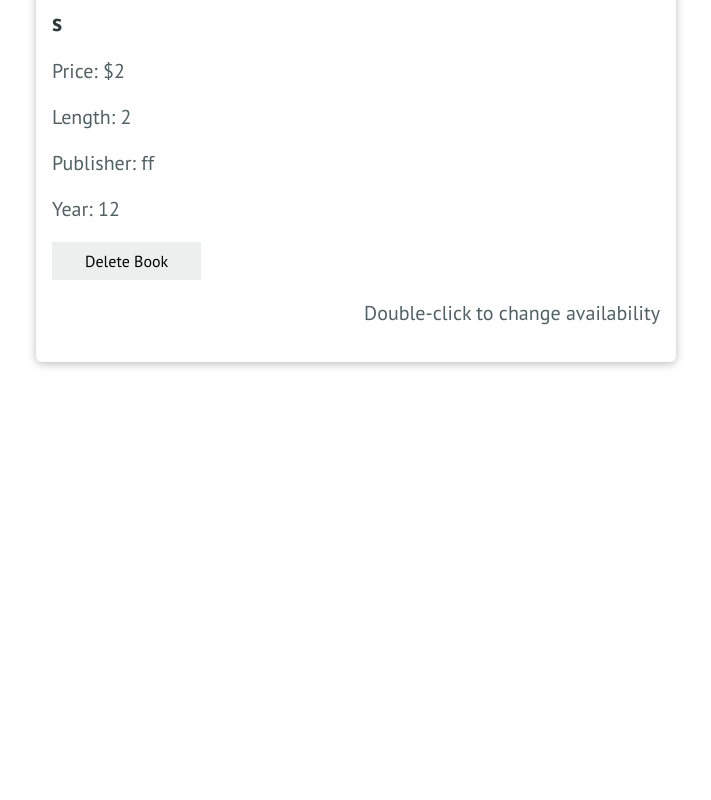
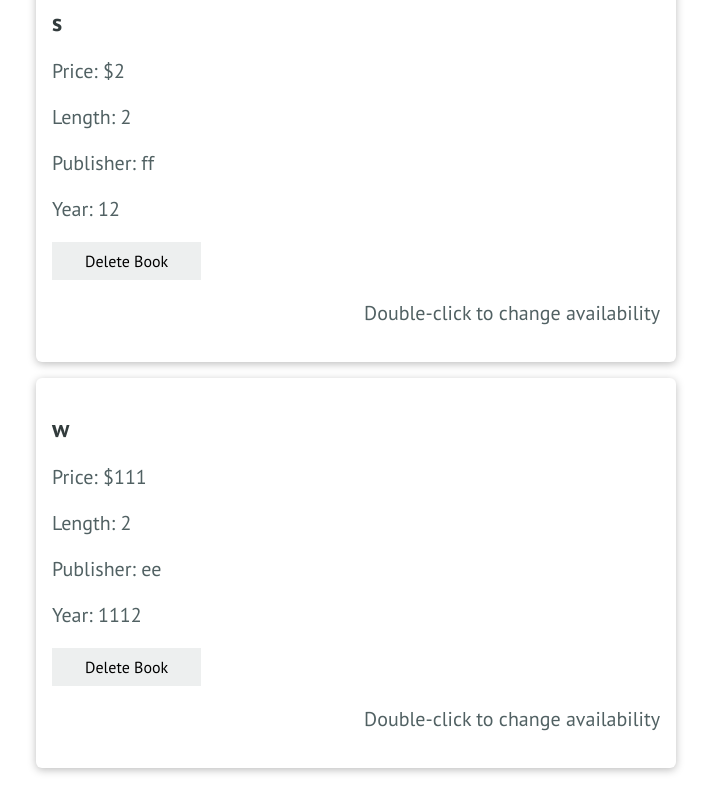
Before and after one commit to VinczeChris-FS/final-project, a React (Create React App) app in the folder frontend/: page / in a window 1280 px wide. Shown: the part 1608-2408 px from the top of the page, without its empty margins (284-995 px from the left). Before the commit the page ends 2002 px from the top, so only its background shows below. Built offline with nearby package versions, Linux system fonts and the light colour scheme; data requests are answered from the project's data file.

Commit message:
Add update to db.json

```diff
--- a/frontend/db.json
+++ b/frontend/db.json
@@ -26,6 +26,15 @@
       "year": 12,
       "inStock": true,
       "id": 3
+    },
+    {
+      "title": "w",
+      "price": 111,
+      "length": 2,
+      "publisher": "ee",
+      "year": 1112,
+      "inStock": true,
+      "id": 4
     }
   ]
 }
--- a/frontend/src/App.js
+++ b/frontend/src/App.js
@@ -41,6 +41,7 @@ function App() {
   async function addBook(passedBook) {
     // POST to db.json
     const res = await axios.post("http://localhost:8000/books", passedBook);
+    // New object from Axios data property
     const data = res.data;
     // Set useState hook to copy with spread and add new object
     setBooks([...books, data]);
@@ -62,8 +63,18 @@ function App() {
   // Async named function
   async function fetchBooks() {
     // GET from db.json
-    const res = await axios("http://localhost:8000/books");
-    // Array of objects
+    const res = await axios.get("http://localhost:8000/books");
+    // Array of objects from Axios data property
+    const data = res.data;
+    // console.log(data);
+    return data;
+  }
+
+  //* Read book function
+  async function fetchBook(id) {
+    // GET by id from db.json
+    const res = await axios.get(`http://localhost:8000/books/${id}`);
+    // Array of objects from Axios data property
     const data = res.data;
     // console.log(data);
     return data;
@@ -71,13 +82,28 @@ function App() {
 
   //* Update availability function
   // Pass in as props to BookList component
-  function updateAvailability(id) {
-    // console.log("update", id);
+  async function updateAvailability(id) {
+    // Call above function
+    const bookToToggle = await fetchBook(id);
+    // Toggle inStock property
+    const updatedBook = { ...bookToToggle, inStock: !bookToToggle.inStock };
+    // PUT in db.json
+    const res = await axios.put(
+      `http://localhost:8000/books/${id}`,
+      updatedBook
+    );
+    // New updated object from Axios data property
+    const data = res.data;
+
+    // For UI, so no reload needed
     // Set useState hook to copy with spread and change inStock property to opposite
-    // Of books with passed id or don't change any properties
+    // Of book with passed id or don't change any properties
+    // Set useState hook to copy with spread and change inStock property of new object
+    // Of book with passed id or don't change any properties
     setBooks(
       books.map((book) =>
-        book.id === id ? { ...book, inStock: !book.inStock } : book
+        // book.id === id ? { ...book, inStock: !book.inStock } : book
+        book.id === id ? { ...book, inStock: data.inStock } : book
       )
     );
   }
@@ -91,7 +117,6 @@ function App() {
     // DELETE from db.json
     await axios.delete(`http://localhost:8000/books/${id}`);
 
-    // console.log("delete", id);
     // Set useState hook to filtered books without the passed id
     // For UI, so no reload needed
     setBooks(books.filter((book) => book.id !== id));
```
Also changed, not shown: 1 other file (tests, documents, lock files or other folders).
